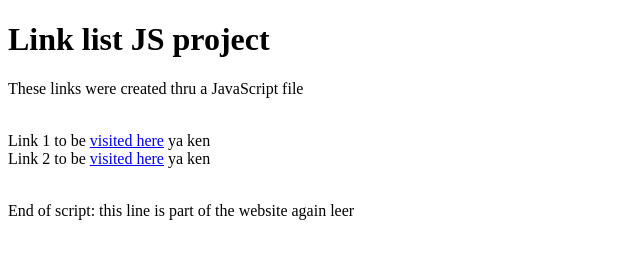
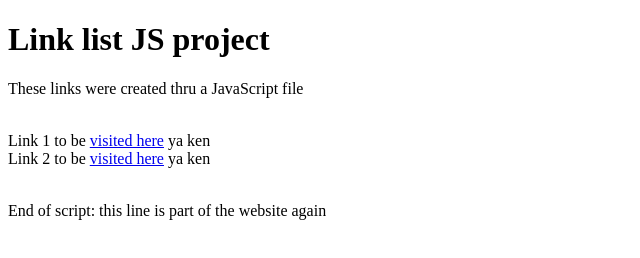
Before and after one commit to jtrautma/VC.Node, a website: page linkWebsite/urlListWebsite_v1_scriptInside.html in a window 1280 px wide. Shown: the full height of the page, 0-640 px from the left. Drawn offline with Linux system fonts and the light colour scheme.

Commit message:
Update urlListWebsite_v1_scriptInside.html

```diff
--- a/linkWebsite/urlListWebsite_v1_scriptInside.html
+++ b/linkWebsite/urlListWebsite_v1_scriptInside.html
@@ -37,6 +37,6 @@ for(i = 0; i < urlArray.length; i++) {
 //////////////////
         </script>
         <br>
-        <p>End of script: this line is part of the website again leer</p>
+        <p>End of script: this line is part of the website again</p>
     </body>
 </html>
```
